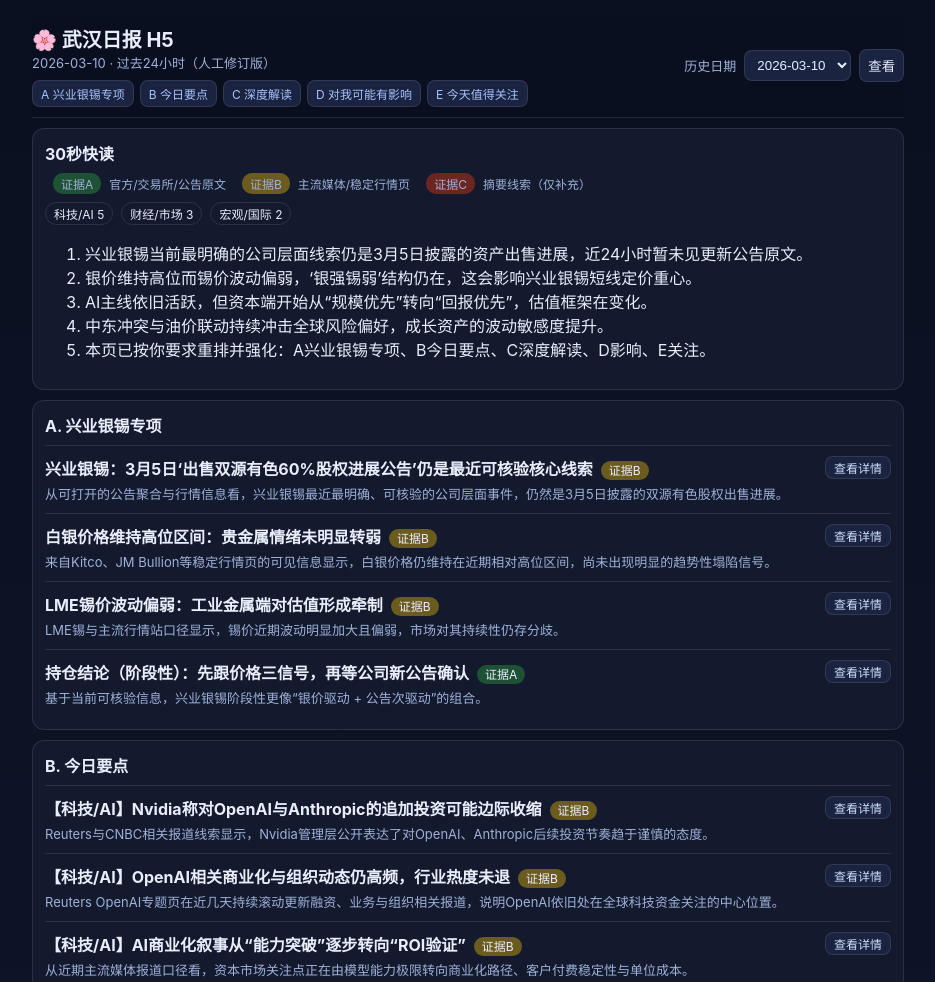
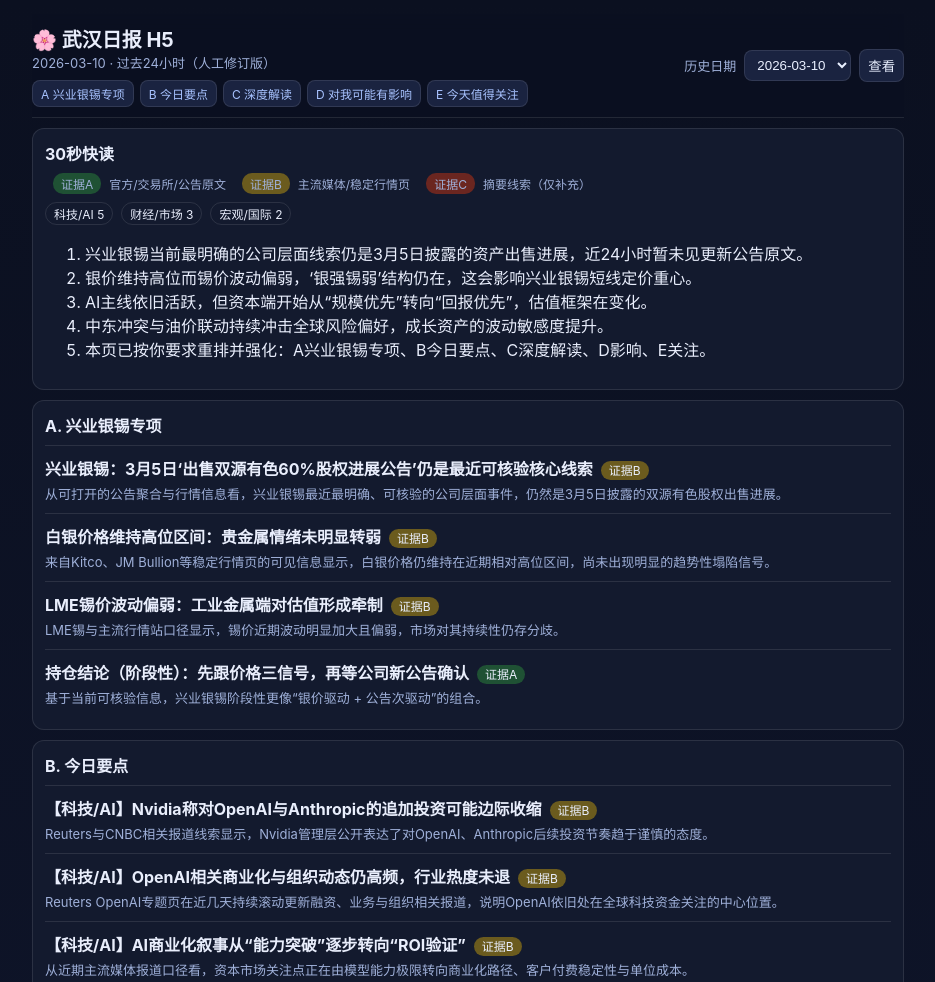
Before and after one commit to jimstudent/daily, a plain HTML site: page index.html in a window 1280 px wide. Shown: the top 982 px of the page, without its empty margins (172-1107 px from the left). Drawn offline with Linux system fonts and the light colour scheme.

Commit message:
ui: open detail drawer by tapping whole card

```diff
--- a/index.html
+++ b/index.html
@@ -16,7 +16,7 @@
     .chip{font-size:12px;padding:2px 8px;border-radius:999px;border:1px solid var(--line)}
     .card{background:var(--card);border:1px solid var(--line);border-radius:12px;padding:12px;margin-bottom:10px}
     h1{margin:0;font-size:20px} h2{margin:0 0 8px;font-size:16px}
-    .item{border-top:1px solid var(--line);padding:10px 0}.item:first-child{border-top:0;padding-top:0}
+    .item{border-top:1px solid var(--line);padding:10px 0;cursor:pointer}.item:first-child{border-top:0;padding-top:0}
     .why{color:var(--muted);font-size:14px;margin-top:4px}
     .tag{font-size:12px;padding:2px 8px;border-radius:10px;margin-left:8px}
     .A{background:#1f5134}.B{background:#6b5b1e}.C{background:#6b2620}
@@ -84,8 +84,8 @@ function item(it){
   const summary=(it.fact||'').split('。')[0] + (it.fact&&it.fact.includes('。')?'。':'');
   const src=(it.links||[]).map(l=>`<a href='${l}' target='_blank' rel='noreferrer'>${hostLabel(l)}</a>`).join('');
   const payload=encodeURIComponent(JSON.stringify({title:it.title||'',grade:it.grade||'',fact:it.fact||'',why:it.why||'',links:it.links||[]}));
-  return `<div class='item'>
-    <div class='item-head'><div><b>${it.title||''}</b>${g}<div class='summary'>${summary||''}</div></div><button class='btn-link open-drawer' data-item='${payload}' type='button'>查看详情</button></div>
+  return `<div class='item open-drawer' data-item='${payload}'>
+    <div class='item-head'><div><b>${it.title||''}</b>${g}<div class='summary'>${summary||''}</div></div></div>
     <div class='detail'><div>${it.fact||''}</div><div class='why'>${it.why||''}</div><div class='src'>${src}</div></div>
   </div>`
 }
```
